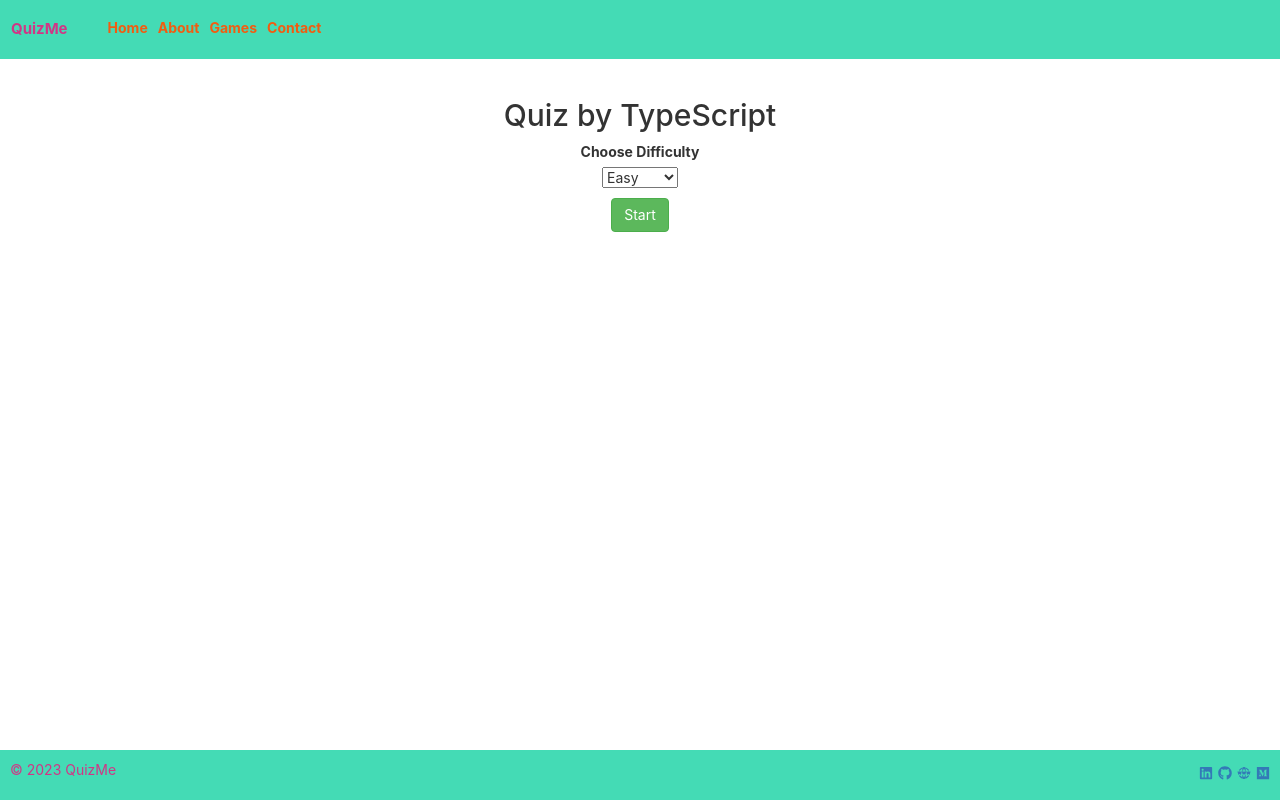
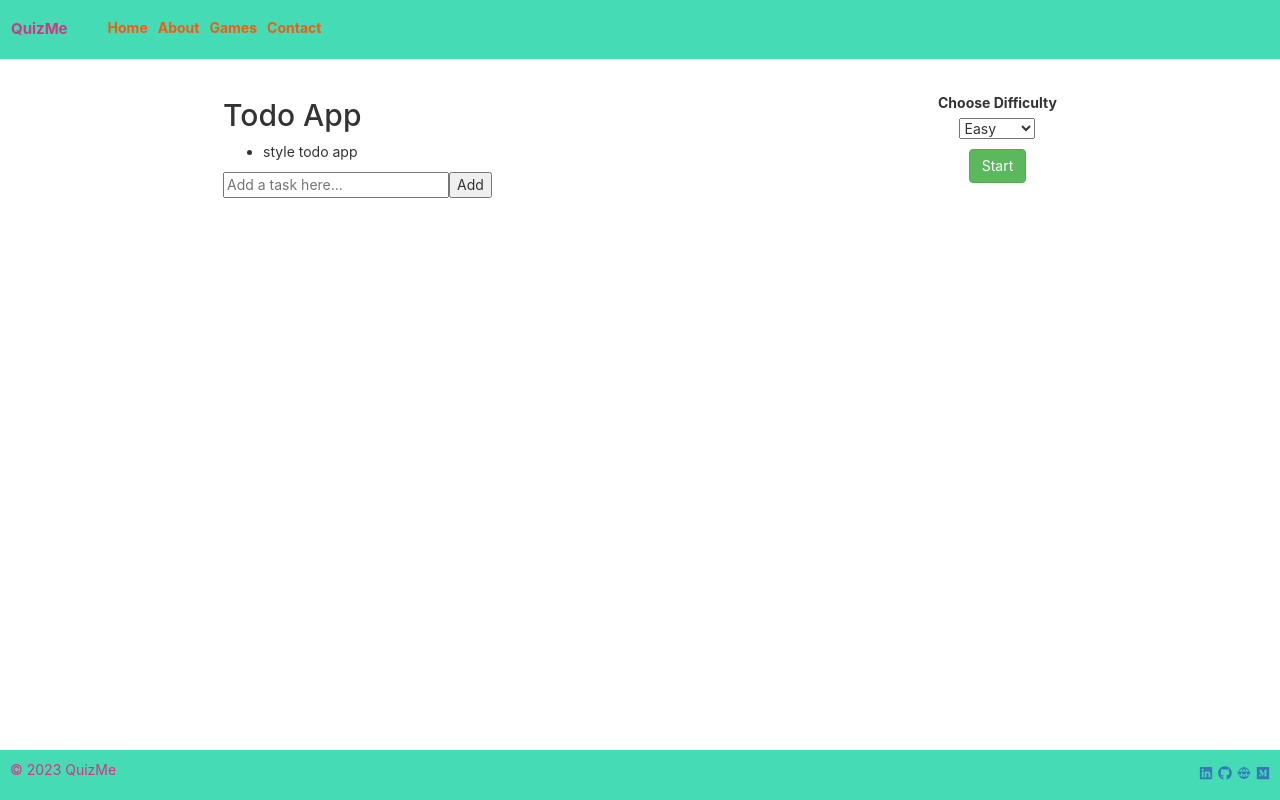
Before and after one commit to Abel-b/TypingScript, a React (Create React App) app: page / in a window 1280 px wide. Built offline with nearby package versions, Linux system fonts and the light colour scheme.

Commit message:
add todo app

```diff
--- a/src/App.tsx
+++ b/src/App.tsx
@@ -5,6 +5,7 @@ import "./App.css";
 import QuestionCard from "./components/QuestionCard";
 import NavBar from "./components/NavBar";
 import Footer from "./components/Footer";
+import TodoList from "./components/TodoList";
 import { Button } from "react-bootstrap";
 //types
 import { QuestionState, AnswerState, difficulty } from "./com/API";
@@ -62,8 +63,11 @@ const App = () => {
   return (
     <div className="App" style={{ width: "100%" }}>
       <NavBar />
+      <div style={{ display: "flex", flexDirection: 'row', alignItems: 'center', justifyContent: "space-around" }}>
+        <div className="todoContainer">
+          <TodoList />
+        </div>
         <div className="quizContianer">
-        <h2>Quiz by TypeScript</h2>
           {endQuiz || userAnswers.length == TOTAL_QUESTIONS ? (
             <div
               style={{
@@ -89,7 +93,6 @@ const App = () => {
               </Button>
             </div>
           ) : null}
-        {!endQuiz ? <p className="score">Score: {score}</p> : null}
           <div
             style={{
               display: "flex",
@@ -107,6 +110,7 @@ const App = () => {
                   answers={questions[number].answers}
                   userAnswer={userAnswers ? userAnswers[number] : undefined}
                   callback={checkAnswer}
+                  score={score}
                 />
               </div>
             ) : null}
@@ -136,6 +140,7 @@ const App = () => {
             ) : null}
           </div>
         </div>
+      </div>
       <Footer />
     </div>
   );
--- a/src/components/QuestionCard.tsx
+++ b/src/components/QuestionCard.tsx
@@ -9,6 +9,7 @@ type Props = {
   userAnswer: AnswerState | undefined;
   questionNo: number;
   totalQuestions: number;
+  score: number;
 };
 
 const QuestionCard: React.FC<Props> = ({
@@ -18,11 +19,14 @@ const QuestionCard: React.FC<Props> = ({
   userAnswer,
   questionNo,
   totalQuestions,
+  score,
 }) => {
   return (
     <>
       <div>
+        <h2>Quiz by TypeScript</h2>
         <p className="q_number">Total Questions: {totalQuestions}</p>
+        <p className="score">Score: {score}</p>
         <div
           style={{
             display: "flex",
--- /dev/null
+++ b/src/components/TodoList.tsx
@@ -0,0 +1,56 @@
+import React, { useState } from "react";
+
+interface item {
+  id: number;
+  text: string;
+  completed: boolean;
+}
+
+const TodoList: React.FC = () => {
+  const [todoItems, setTodoItems] = useState<item[]>([
+    { id: 1, text: "style todo app", completed: false },
+  ]);
+  const [newTask, setNewTask] = useState<string>("");
+
+  const handleAdd = () => {
+    const newItem: item = { id: Date.now(), text: newTask, completed: false };
+    setTodoItems([...todoItems, newItem]);
+  };
+  const handleToggle = (id: number) => {
+    setTodoItems(
+      todoItems.map((item) => {
+        if (item.id === id) {
+          return { ...item, completed: !item.completed };
+        }
+        return item;
+      })
+    );
+  };
+
+  return (
+    <div>
+      <h2>Todo App</h2>
+      <ul>
+        {todoItems.map((item) => (
+          <li
+            key={item.id}
+            onClick={() => handleToggle(item.id)}
+            style={{ textDecoration: item.completed ? "line-through" : "none" }}
+          >
+            {item.text}
+          </li>
+        ))}
+      </ul>
+      <input
+        type="text"
+        placeholder="Add a task here..."
+        onChange={(e) => {
+          setNewTask(e.target.value);
+        }}
+      />
+      <button onClick={handleAdd}>Add</button>
+    </div>
+  );
+};
+
+export default TodoList;
```
Lines whose indentation alone changed are shown as unchanged.
